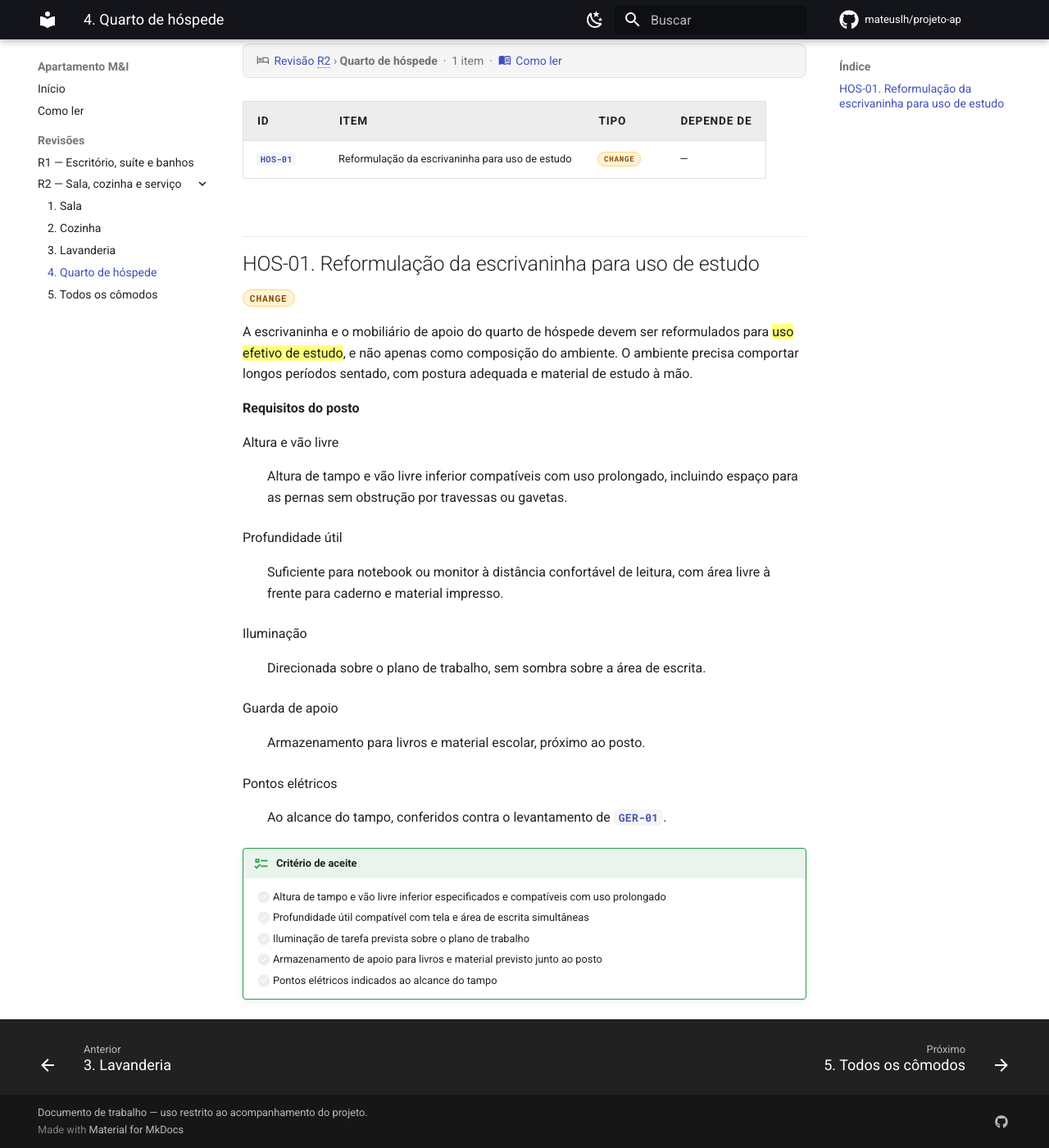
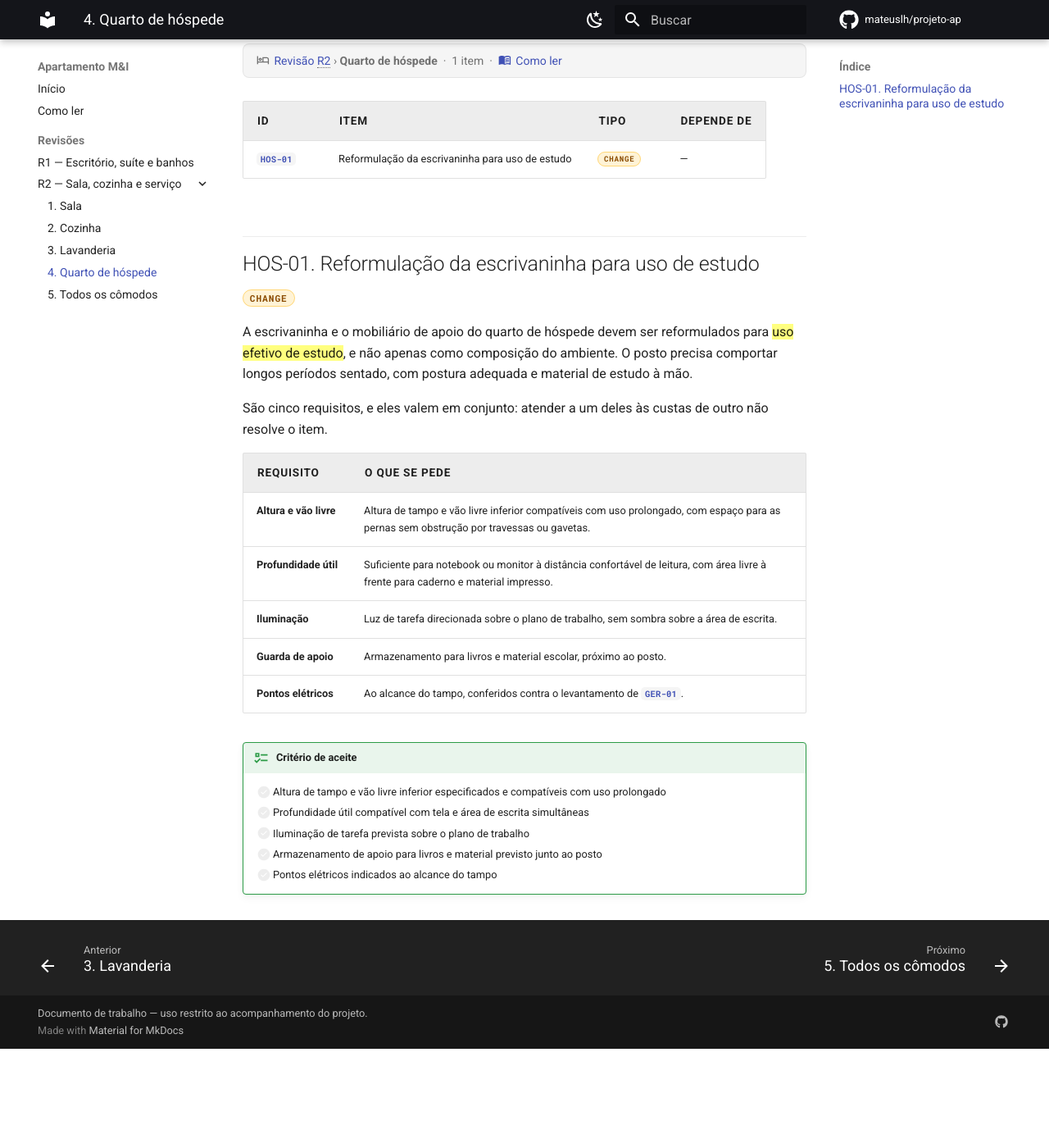
Before and after one commit to mateuslh/projeto-ap, an MkDocs documentation site: the page built from docs/r2/hospede.md, in a window 1280 px wide and 1400 px high, scrolled down 121 px. Shown: the whole window at 82% size. Built offline with MkDocs 1.6.1 and Material for MkDocs 9.7.7, drawn with Linux system fonts in a browser that asks for light colours; comment, search, counter and statistics services are not loaded.

Commit message:
docs: corrige a formatação dos requisitos do quarto de hóspede
A definition list de HOS-01 vinha sem hierarquia visual: o Material não
estiliza dl, então termo e definição saíam com o mesmo peso e sem recuo,
e os cinco requisitos liam como texto corrido.

- HOS-01: requisitos passam para tabela de duas colunas, com o rótulo em
  negrito e o pedido ao lado; parágrafo de abertura reescrito
- extra.css: dl passa a ter termo em negrito e definição recuada com barra
  lateral, para a lista de "Anatomia de um item" em Como ler

```diff
--- a/docs/assets/extra.css
+++ b/docs/assets/extra.css
@@ -175,8 +175,43 @@
   background-color: var(--md-default-fg-color--lightest);
 }
 
+/* Coluna esquerda das tabelas de requisito: rótulo curto, sem quebrar */
+.md-typeset table:not([class]) td:first-child > strong:only-child {
+  white-space: nowrap;
+}
+
 /* --------------------------------------------------------------------------
-   6. Títulos e cards
+   6. Definition lists
+   O tema não distingue termo de definição; sem isto a lista vira texto corrido.
+   -------------------------------------------------------------------------- */
+
+.md-typeset dl {
+  margin: 1.2em 0;
+}
+
+.md-typeset dl dt {
+  margin-top: 1.1em;
+  font-weight: 700;
+  color: var(--md-default-fg-color);
+}
+
+.md-typeset dl dt:first-child {
+  margin-top: 0;
+}
+
+.md-typeset dl dd {
+  margin: 0.35em 0 0;
+  padding-left: 0.9rem;
+  border-left: 2px solid var(--md-default-fg-color--lightest);
+  color: var(--md-default-fg-color--light);
+}
+
+.md-typeset dl dd > p {
+  margin: 0;
+}
+
+/* --------------------------------------------------------------------------
+   7. Títulos e cards
    -------------------------------------------------------------------------- */
 
 .md-typeset h2 {
@@ -200,7 +235,7 @@
 }
 
 /* --------------------------------------------------------------------------
-   7. Imagens de referência e diagramas
+   8. Imagens de referência e diagramas
    -------------------------------------------------------------------------- */
 
 .md-typeset img {
--- a/docs/r2/hospede.md
+++ b/docs/r2/hospede.md
@@ -12,31 +12,20 @@
 
 `change`{ .t .t-change title="Alteração de algo já projetado" }
 
-A escrivaninha e o mobiliário de apoio do quarto de hóspede devem ser reformulados para ==uso efetivo de estudo==, e não apenas como composição do ambiente. O ambiente precisa comportar longos períodos sentado, com postura adequada e material de estudo à mão.
+A escrivaninha e o mobiliário de apoio do quarto de hóspede devem ser reformulados para
+==uso efetivo de estudo==, e não apenas como composição do ambiente. O posto precisa comportar
+longos períodos sentado, com postura adequada e material de estudo à mão.
 
-**Requisitos do posto**
+São cinco requisitos, e eles valem em conjunto: atender a um deles às custas de outro não
+resolve o item.
 
-Altura e vão livre
-
-:   Altura de tampo e vão livre inferior compatíveis com uso prolongado, incluindo espaço para
-    as pernas sem obstrução por travessas ou gavetas.
-
-Profundidade útil
-
-:   Suficiente para notebook ou monitor à distância confortável de leitura, com área livre à
-    frente para caderno e material impresso.
-
-Iluminação
-
-:   Direcionada sobre o plano de trabalho, sem sombra sobre a área de escrita.
-
-Guarda de apoio
-
-:   Armazenamento para livros e material escolar, próximo ao posto.
-
-Pontos elétricos
-
-:   Ao alcance do tampo, conferidos contra o levantamento de [`GER-01`](geral.md#ger-01).
+| Requisito | O que se pede |
+|---|---|
+| **Altura e vão livre** | Altura de tampo e vão livre inferior compatíveis com uso prolongado, com espaço para as pernas sem obstrução por travessas ou gavetas. |
+| **Profundidade útil** | Suficiente para notebook ou monitor à distância confortável de leitura, com área livre à frente para caderno e material impresso. |
+| **Iluminação** | Luz de tarefa direcionada sobre o plano de trabalho, sem sombra sobre a área de escrita. |
+| **Guarda de apoio** | Armazenamento para livros e material escolar, próximo ao posto. |
+| **Pontos elétricos** | Ao alcance do tampo, conferidos contra o levantamento de [`GER-01`](geral.md#ger-01). |
 
 !!! aceite "Critério de aceite"
 
```
